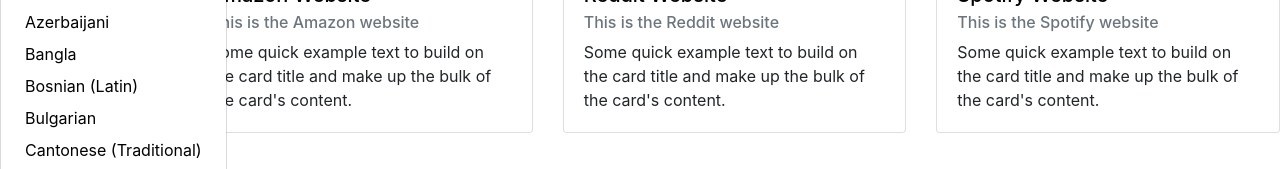
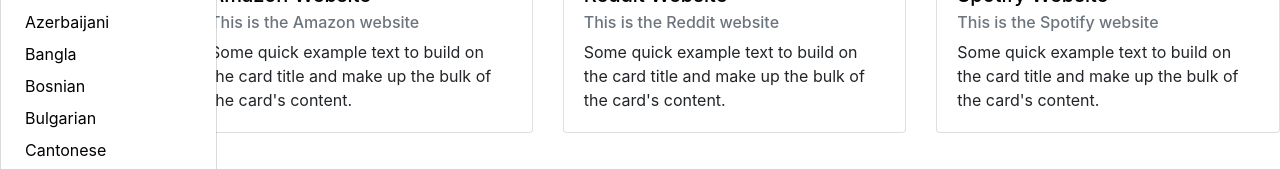
Before and after one commit to Codubee/TranslateNewsTTH4-5, a React (Create React App) app in the folder frontend/: page /translate in a window 1280 px wide. Both pictures are taken after a click on the button "Choose a Language". Shown: the part 631-800 px from the top of the page. Built offline with nearby package versions, Linux system fonts and the light colour scheme.

Commit message:
Added the proxy, change the view to a class component

```diff
--- a/frontend/package.json
+++ b/frontend/package.json
@@ -2,6 +2,7 @@
   "name": "myapp",
   "version": "0.1.0",
   "private": true,
+  "proxy": "http://localhost:8080",
   "dependencies": {
     "@popperjs/core": "^2.9.2",
     "@testing-library/jest-dom": "^5.11.9",
--- a/frontend/src/components/Explanation.js
+++ b/frontend/src/components/Explanation.js
@@ -1,10 +1,10 @@
 import React from 'react';
 function Explanation() {
     return (
-        <div class="jumbotron jumbotron-fluid">
-            <div class="container">
-                <h1 class="display-4">What is this?</h1>
-                <p class="lead">This is a project powered by students that gives you the power to translate any news article to your preferred langauge :).</p>
+        <div className="jumbotron jumbotron-fluid">
+            <div className="container">
+                <h1 className="display-4">What is this?</h1>
+                <p className="lead">This is a project powered by students that gives you the power to translate any news article to your preferred langauge :).</p>
             </div>
         </div>
     )
--- a/frontend/src/components/Language.js
+++ b/frontend/src/components/Language.js
@@ -1,116 +1,123 @@
 import React from 'react';
-import {Dropdown} from 'react-bootstrap';
+import { Dropdown } from 'react-bootstrap';
 
 
-function Language() {
+class Language extends React.Component {
+
+    constructor(props){
+        super(props)
+        this.handleChange = this.handleChange.bind(this);
+    }
+
+    handleChange(event){
+        localStorage.setItem('language', event);
+    }
+
+    render() {
 
         const languages = [
-        "Afrikaans",
-        "Albanian",
-        "Amharic",
-        "Arabic",
-        "Armenian",
-        "Assamese",
-        "Azerbaijani",
-        "Bangla",
-        "Bosnian (Latin)",
-        "Bulgarian",
-        "Cantonese (Traditional)",
-        "Catalan",
-        "Chinese Simplified",
-        "Chinese Traditional",
-        "Croatian",
-        "Czech",
-        "Dari",
-        "Danish",
-        "Dutch",
-        "English",
-        "Estonian",
-        "Fijian",
-        "Filipino",
-        "Finnish",
-        "French",
-        "French (Canada)",
-        "German",
-        "Greek",
-        "Gujarati",
-        "Haitian Creole",
-        "Hebrew",
-        "Hindi",
-        "Hmong Daw",
-        "Hungarian",
-        "Icelandic",
-        "Indonesian",
-        "Inuktitut",
-        "Irish",
-        "Italian",
-        "Japanese",
-        "Kannada",
-        "Kazakh",
-        "Khmer",
-        "Klingon",
-        "Klingon (plqaD)",
-        "Korean",
-        "Kurdish (Central)",
-        "Kurdish (Northern)",
-        "Lao",
-        "Latvian",
-        "Lithuanian",
-        "Malagasy",
-        "Malay",
-        "Malayalam",
-        "Maltese",
-        "Maori",
-        "Marathi",
-        "Myanmar",
-        "Nepali",
-        "Norwegian",
-        "Odia	",
-        "Pashto	",
-        "Persian",
-       "Polish",
-        "Portuguese (Brazil)",
-        "Portuguese (Portugal)",
-        "Punjabi",
-        "Queretaro",
-        "Romanian",
-        "Russian",
-        "Samoan",
-        "Serbian (Cyrillic)",
-        "Serbian (Latin)",
-        "Slovak",
-        "Slovenian",
-        "Spanish",
-        "Swahili",
-        "Swedish",
-        "Tahitian",
-        "Tamil",
-        "Telugu",
-        "Thai",
-        "Tigrinya",
-        "Tongan",
-        "Turkish"	,
-        "Ukrainian",
-        "Urdu",
-        "Vietnamese",
-        "Welsh",
-        "Yucatec Maya"];
+            {language:'Afrikaans',code:'af'},
+            {language:'Albanian',code:'sq'},
+            {language:'Amharic',code:'am'},
+            {language:'Arabic',code:'ar'},
+            {language:'Armenian',code:'hy'},
+            {language:'Assamese',code:'as'},
+            {language:'Azerbaijani',code:'az'},
+            {language:'Bangla',code:'bn'},
+            {language:'Bosnian',code:'bs'},
+            {language:'Bulgarian',code:'bg'},
+            {language:'Cantonese',code:'yue'},
+            {language:'Catalan',code:'ca'},
+            {language:'Chinese Simplified',code:'zh-Hans'},
+            {language:'Chinese Traditional',code:'zh-Hant'},
+            {language:'Croatian',code:'hr'},
+            {language:'Czech',code:'cs'},
+            {language:'Cambodian',code:'km'},
+            {language:'Danish',code:'da'},
+            {language:'Dutch',code:'nl'},
+            {language:'English',code:'en'},
+            {language:'Estonian',code:'et'},
+            {language:'Fijian',code:'fj'},
+            {language:'Filipino',code:'fil'},
+            {language:'Finnish',code:'fi'},
+            {language:'French',code:'fr'},
+            {language:'French (Canada)',code:'fr-ca'},
+            {language:'German',code:'de'},
+            {language:'Greek',code:'el'},
+            {language:'Gujarati',code:'gu'},
+            {language:'Haitian Creole',code:'ht'},
+            {language:'Hebrew',code:'he'},
+            {language:'Hindi',code:'hi'},
+            {language:'Hmong Daw',code:'mww'},
+            {language:'Hungarian',code:'hu'},
+            {language:'Icelandic',code:'is'},
+            {language:'Indonesian',code:'id'},
+            {language:'Inuktitut',code:'iu'},
+            {language:'Irish',code:'ga'},
+            {language:'Italian',code:'it'},
+            {language:'Japanese',code:'ja'},
+            {language:'Kannada',code:'kd'},
+            {language:'Kazakh',code:'kk'},
+            {language:'Khmer',code:'km'},
+            {language:'Korean',code:'ko'},
+            {language:'Kurdish (Central)',code:'ku'},
+            {language:'Kurdish (Northern)',code:'kmr'},
+            {language:'Lao',code:'lo'},
+            {language:'Latvian',code:'lv'},
+            {language:'Lithuanian',code:'lt'},
+            {language:'Malagasy',code:'mg'},
+            {language:'Malay',code:'ms'},
+            {language:'Malayalam',code:'ml'},
+            {language:'Maltese',code:'mt'},
+            {language:'Marathi',code:'mr'},
+            {language:'Myanmar',code:'my'},
+            {language:'Nepali',code:'ne'},
+            {language:'Norwegian',code:'nb'},
+            {language:'Odia',code:'or'},
+            {language:'Pashto',code:'ps'},
+            {language:'Persian',code:'fa'},
+            {language:'Polish',code:'pl'},
+            {language:'Portuguese (Brazil)',code:'pt'},
+            {language:'Portuguese (Portugal)',code:'pt-pt'},
+            {language:'Punjabi',code:'pa'},
+            {language:'Queretaro',code:'otq'},
+            {language:'Romanian',code:'ro'},
+            {language:'Russian',code:'ru'},
+            {language:'Samoan',code:'sm'},
+            {language:'Serbian (Latin)',code:'sr-Latn'},
+            {language:'Slovak',code:'sk'},
+            {language:'Slovenian',code:'sl'},
+            {language:'Spanish',code:'es'},
+            {language:'Swahili',code:'sw'},
+            {language:'Swedish',code:'sv'},
+            {language:'Tahitian',code:'ty'},
+            {language:'Tamil',code:'ta'},
+            {language:'Telugu',code:'te'},
+            {language:'Thai',code:'th'},
+            {language:'Tigrinya',code:'ti'},
+            {language:'Tongan',code:'to'},
+            {language:'Turkish',code:'tr'},
+            {language:'Ukrainian',code:'uk'},
+            {language:'Urdu',code:'ur'},
+            {language:'Vietnamese',code:'vi'},
+            {language:'Welsh',code:'cy'},
+            {language:'Yucatec Maya',code:'yua'}];
 
-    return(
+        return (
 
 
-<Dropdown>
-  <Dropdown.Toggle variant="warning" id="dropdown-basic">
+            <Dropdown  onSelect={this.handleChange}>
+                <Dropdown.Toggle variant="warning" id="dropdown-basic" >
                     Choose a Language
                 </Dropdown.Toggle>
 
-  <Dropdown.Menu>
-      {languages.map((language, index) => (
-         <Dropdown.Item href="#/action-1">{language}</Dropdown.Item>
+                <Dropdown.Menu >
+                    {languages.map((obj, index) => (
+                        <Dropdown.Item key={index} eventKey={obj.code} >{obj.language}</Dropdown.Item>
                     ))}
                 </Dropdown.Menu>
             </Dropdown>
         );
-
+    }
 };
 export default Language;
--- a/frontend/src/components/Navigationbar.js
+++ b/frontend/src/components/Navigationbar.js
@@ -21,7 +21,7 @@ function Navigationbar(){
       <Navbar className="navbar-color" dark expand="md">
         <NavbarBrand href="/">
           TranslateNews
-          <i class="fas fa-home"></i>
+          <i className="fas fa-home"></i>
         </NavbarBrand>
         <NavbarToggler onClick={toggle} />
         <Collapse isOpen={isOpen} navbar>
@@ -30,8 +30,8 @@ function Navigationbar(){
               <NavLink href="/translate">Translate</NavLink>
             </NavItem>
           </Nav>
-          <NavbarText><i class="fas fa-language"></i></NavbarText>
-          <NavbarText><i class="fas fa-newspaper"></i></NavbarText>
+          <NavbarText><i className="fas fa-language"></i></NavbarText>
+          <NavbarText><i className="fas fa-newspaper"></i></NavbarText>
         </Collapse>
       </Navbar>
     </div>
--- a/frontend/src/components/Team.js
+++ b/frontend/src/components/Team.js
@@ -36,7 +36,7 @@ function Team() {
           <Card  className="teammate-card center" key={index}>
           <CardImg className='teammate-pic' src={teammate.pic}/>
           <CardBody className='teammate-card-body'>
-            <CardTitle class="center" tag="h5">{teammate.name}</CardTitle>
+            <CardTitle className="center" tag="h5">{teammate.name}</CardTitle>
             <CardSubtitle tag="h6" className="center mb-2 text-muted">{teammate.year}</CardSubtitle>
             <CardSubtitle tag="h6" className="center mb-2 text-muted">{teammate.major}</CardSubtitle>
             <CardSubtitle tag="h6" className="center mb-2 text-muted">{teammate.univ}</CardSubtitle>
--- a/frontend/src/components/Vaccinenews.js
+++ b/frontend/src/components/Vaccinenews.js
@@ -14,11 +14,11 @@ function Vaccinenews(){
             </h1>
             <Row>
                 {VaccineNews.map((vaccineCard, index)=>(
-                    <Col sm='4'>
+                    <Col sm='4' key={index}>
                         <Card className='card-style'>
                             <CardImg height="150" src={vaccineCard.image} alt="Article Image" />
                             <CardBody>
-                            <CardTitle tag="h5"><a target='_blank' href={vaccineCard.url}>{vaccineCard.title}</a></CardTitle>
+                            <CardTitle tag="h5"><a target='_blank' rel="noreferrer" href={vaccineCard.url}>{vaccineCard.title}</a></CardTitle>
                             <CardSubtitle tag="h6" className="mb-2 text-muted">{vaccineCard.subtext}</CardSubtitle>
                             <CardText>Some quick example text to build on the card title and make up the bulk of the card's content.</CardText>
                             </CardBody>
--- a/frontend/src/views/Translate.js
+++ b/frontend/src/views/Translate.js
@@ -2,19 +2,26 @@ import React from 'react';
 import Language from '../components/Language.js';
 import Vaccinenews from '../components/Vaccinenews'
 
-/* This component is a skeleton of the Translate view.
-   It was created as a place holder for testing,
-   and demonstration purposes of the routing functionality.
-*/
+class Translate extends React.Component {
 
-function Translate(){
-    return(
-        <div className="center">
-            <Language/>
-            <Vaccinenews/>
-        </div>
+    constructor(props){
+        super(props)
+        this.changeLanguage = this.changeLanguage.bind(this)
+    }
+    changeLanguage(){
+        //API call to translate the news goes here
+        var language = localStorage.getItem('language')
+    }
 
-    )
+    render() {
+        return (
+            <div className="center">
+                <Language />
+                <Vaccinenews />
+            </div>
+
+        )
+    }
 }
 
 export default Translate;
```
Lines whose indentation alone changed are shown as unchanged.
